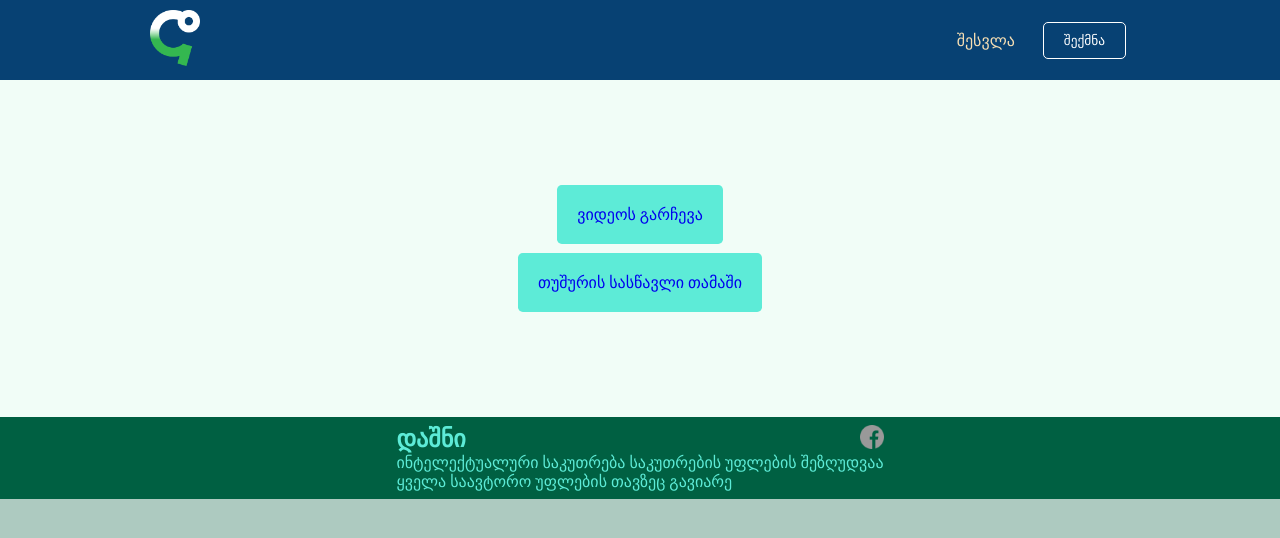
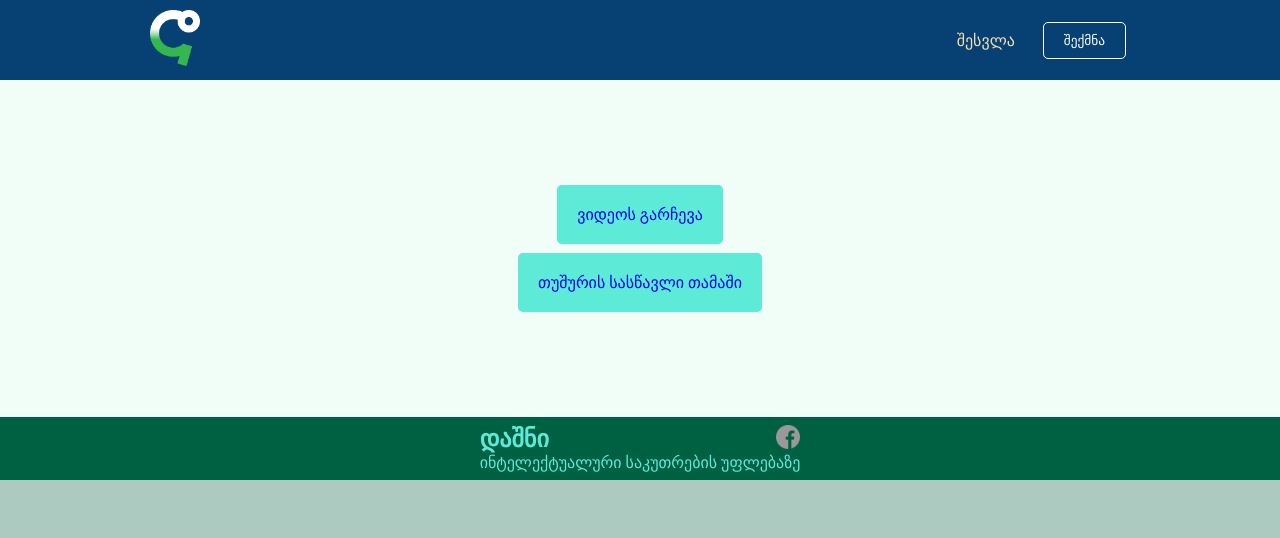
Before and after one commit to shashranluka/dashni, a React (Vite) app in the folder frontend/: page / in a window 1280 px wide. Shown: the top 538 px of the page. Built offline with nearby package versions, Linux system fonts and the light colour scheme.

Commit message:
საიტზე გასაშვებად

```diff
--- a/frontend/src/components/footer/Footer.jsx
+++ b/frontend/src/components/footer/Footer.jsx
@@ -99,9 +99,11 @@ function Footer() {
           </div>
         </div>
         <div className="intelectual-property">
-          <span>ინტელექტუალური საკუთრება საკუთრების უფლების შეზღუდვაა</span>
+          <div className="">ინტელექტუალური საკუთრების უფლებაზე</div>
+          {/* <span></span> */}
+          {/* <span>ინტელექტუალური საკუთრება საკუთრების უფლების შეზღუდვაა</span>
           <br></br>
-          <span>ყველა საავტორო უფლების თავზეც გავიარე</span>
+          <span>ყველა საავტორო უფლების თავზეც გავიარე</span> */}
         </div>
       </div>
     </div>
--- a/frontend/src/pages/MyClass/MyClass.jsx
+++ b/frontend/src/pages/MyClass/MyClass.jsx
@@ -5,7 +5,7 @@ import React, {
   useRef,
   useState,
 } from "react";
-import "./Myclass.scss";
+import "./MyClass.scss";
 import SentenceCard from "../../components/sentenceCard/SentenceCard";
 import GameSentences from "../../components/gameSentences/GameSentences";
 import { useQuery } from "@tanstack/react-query";
--- a/frontend/src/pages/gameTushetians/GameTushetians.jsx
+++ b/frontend/src/pages/gameTushetians/GameTushetians.jsx
@@ -2,6 +2,7 @@ import GameSentences from "../../components/gameSentences/GameSentences";
 import { useQuery } from "@tanstack/react-query";
 import newRequest from "../../utils/newRequest";
 
+////////////
 export default function GameTushetians() {
   // const { isLoading, error, data } = useQuery({
   //   queryKey: ["gig"],
--- a/frontend/src/utils/newRequest.js
+++ b/frontend/src/utils/newRequest.js
@@ -1,7 +1,9 @@
 import axios from "axios";
-
+import Url from "../../baseUrl";
+// import {Url} from "../../url.json";
+console.log(Url)
 const newRequest = axios.create({
-  baseURL: "http://localhost:8800/api",
+  baseURL: Url,
   withCredentials: true,
 });
 
--- /dev/null
+++ b/frontend/url.json
@@ -0,0 +1,3 @@
+{
+    "Url": "http://localhost:8800/api"
+}
```
Also changed, not shown: 2 other files (tests, documents, lock files or other folders).
